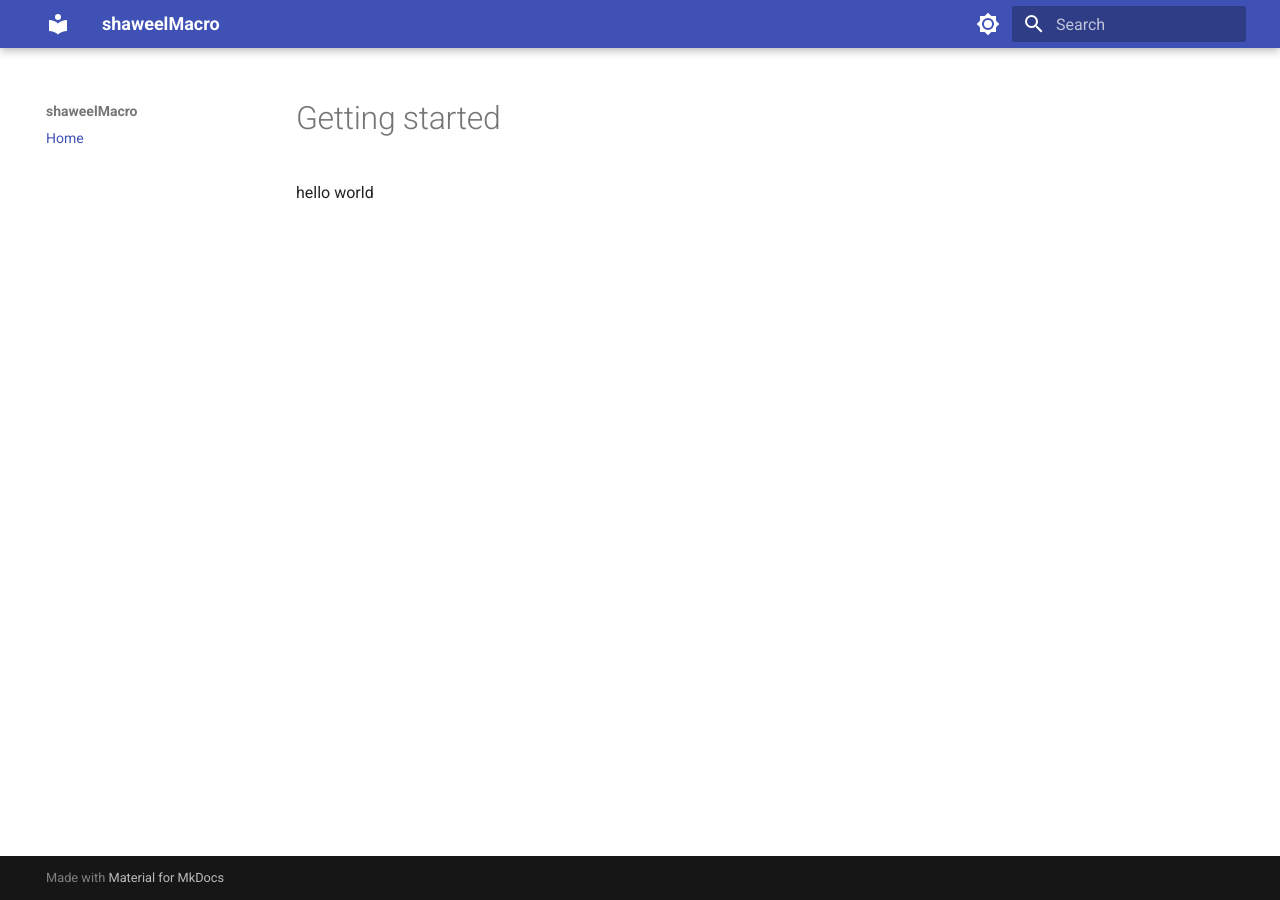
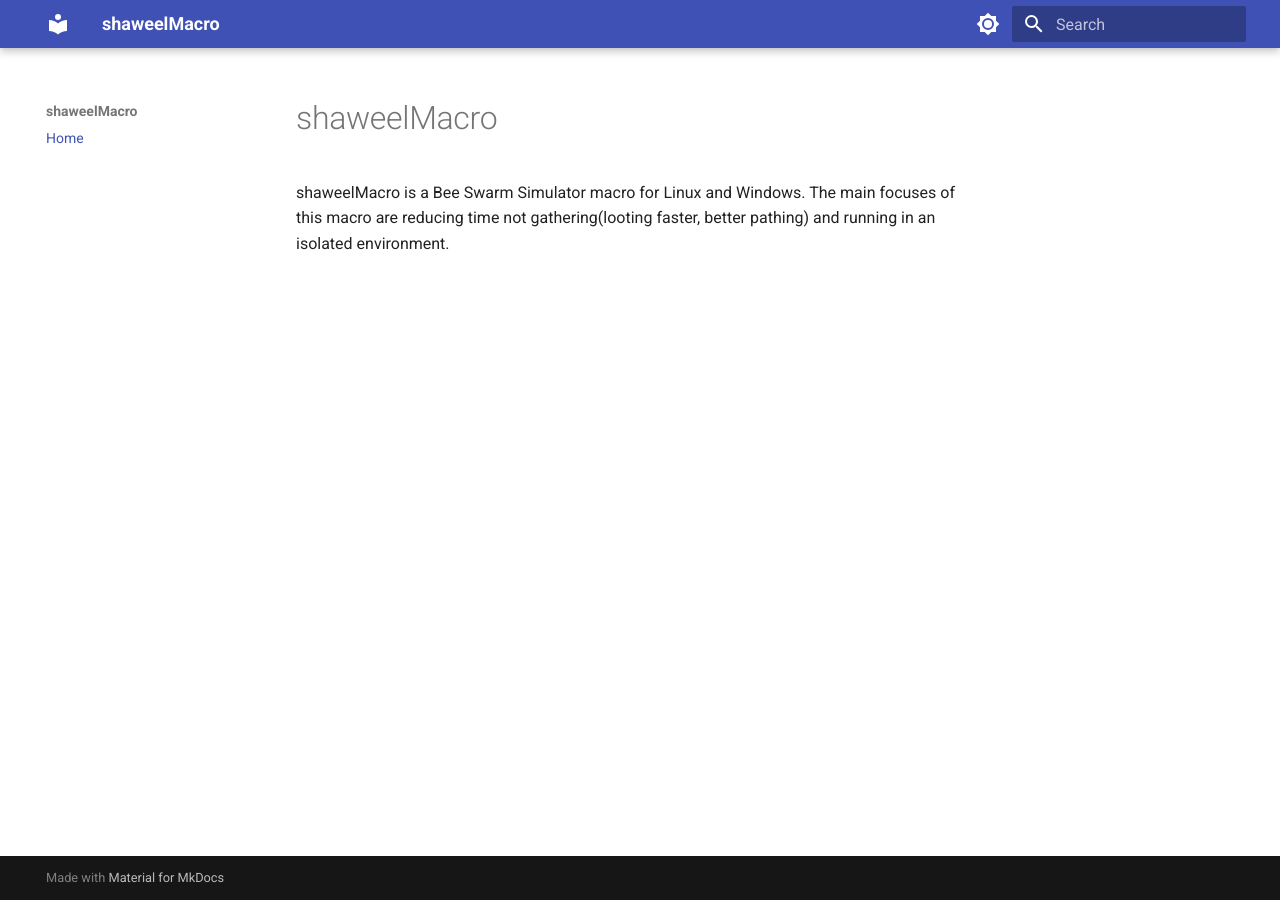
Before and after one commit to shaweel/shaweelMacroDocumentation, an MkDocs documentation site: the page built from docs/index.md, in a window 1280 px wide. Built offline with MkDocs 1.6.1 and Material for MkDocs 9.7.7, drawn with Linux system fonts in a browser that asks for light colours.

Commit message:
Update index.md

```diff
--- a/docs/index.md
+++ b/docs/index.md
@@ -1,2 +1,3 @@
-# Getting started
-hello world
+# shaweelMacro
+shaweelMacro is a Bee Swarm Simulator macro for Linux and Windows.
+The main focuses of this macro are reducing time not gathering(looting faster, better pathing) and running in an isolated environment.
```
